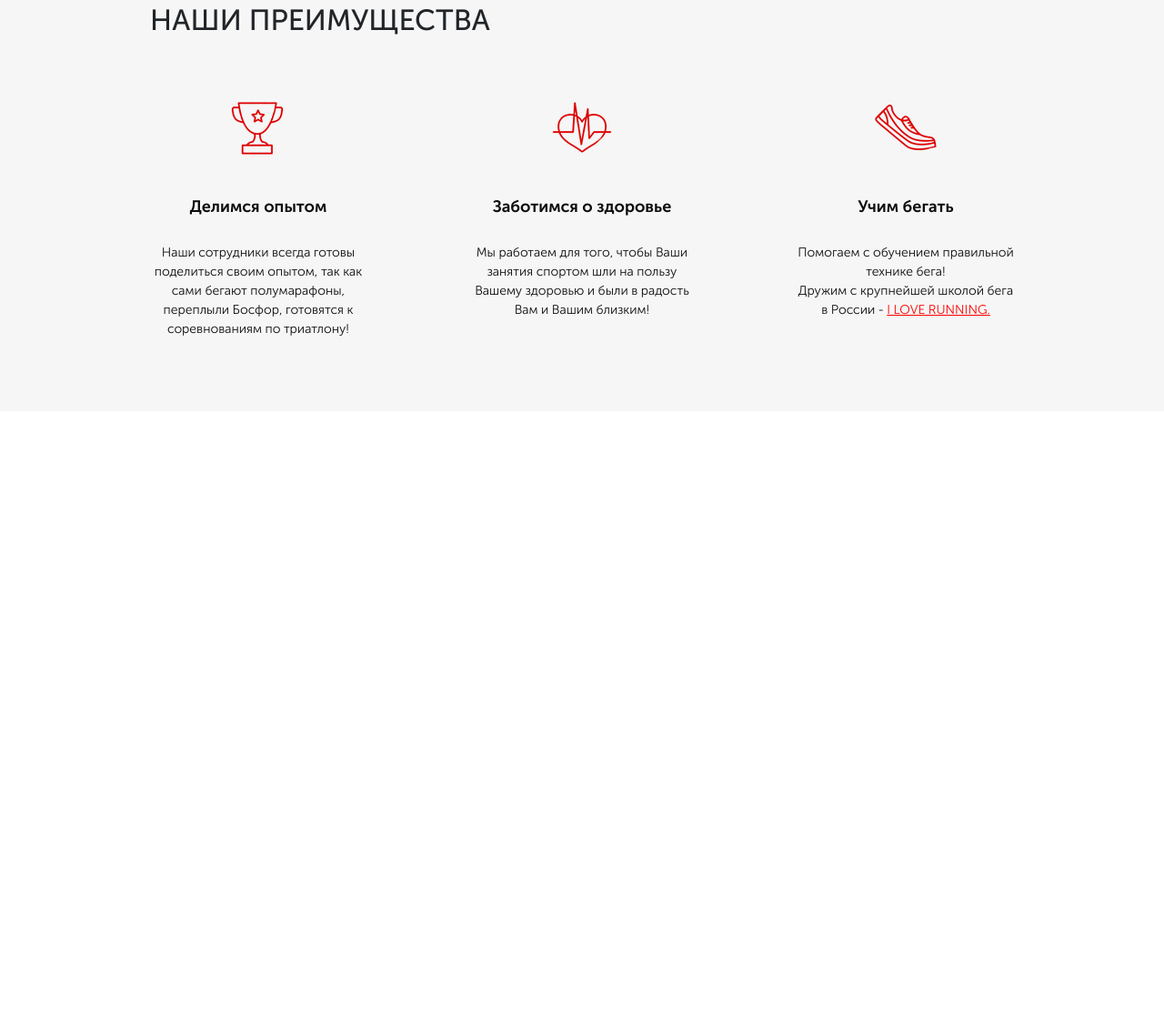
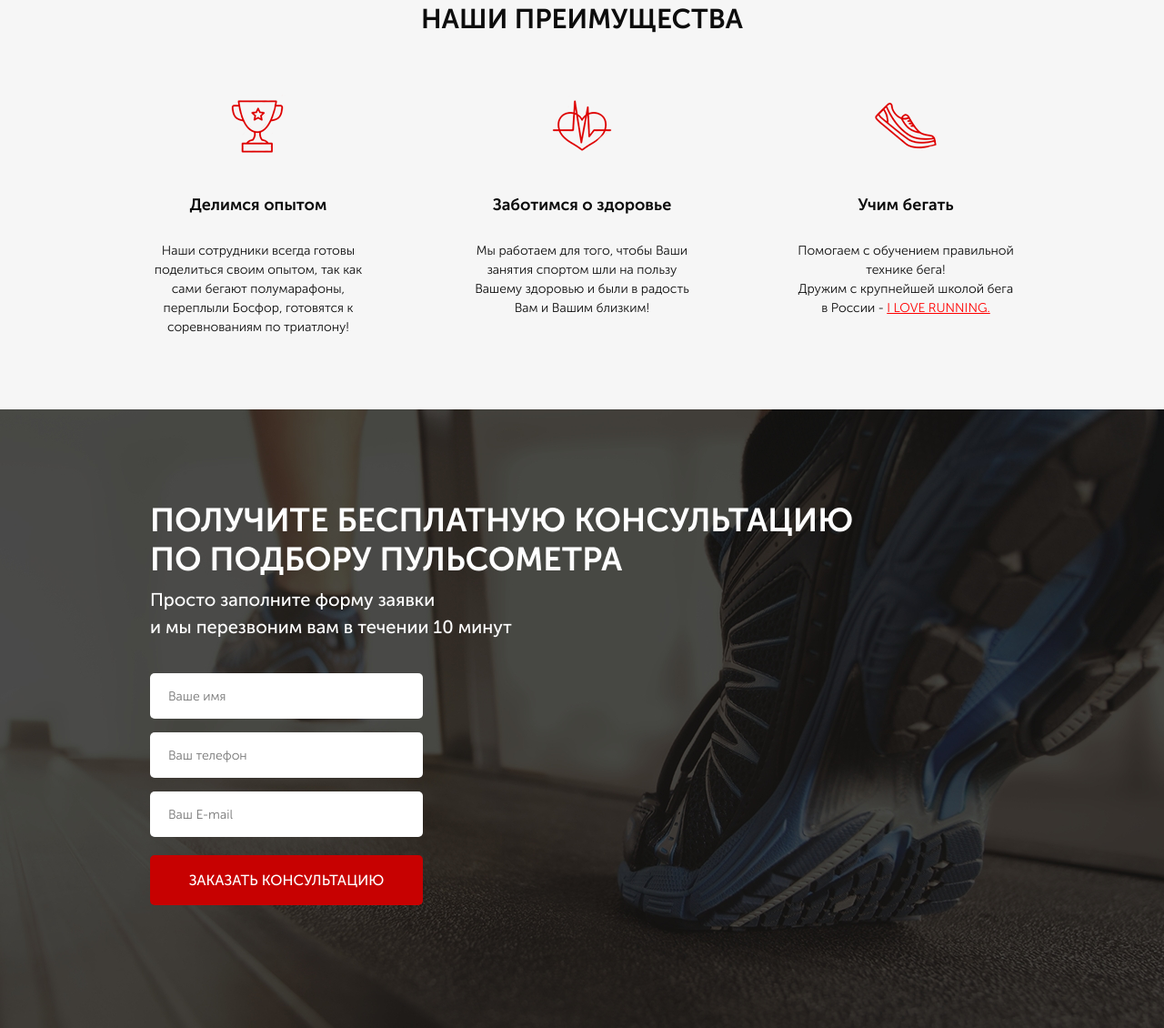
Before and after one commit to lavdovenko/Pulse, a website: page src/index.html in a window 1280 px wide. Shown: the part 780-1910 px from the top of the page at 91% size. Before the commit the page ends 1232 px from the top, so only its background shows below. Drawn offline with Linux system fonts and the light colour scheme.

Commit message:
add block form(Добавлен блок формы)

```diff
--- a/src/index.html
+++ b/src/index.html
@@ -80,6 +80,26 @@
 			</div>
 		</div>
 	</div>
+	<div class="consultation">
+		<div class="container">
+			<h2 class="title title--left">
+				Получите бесплатную консультацию<br>
+				по подбору пульсометра
+			</h2>
+			<div class="consultation__descr">
+				Просто заполните форму заявки<br>
+				и мы перезвоним вам в течении 10 минут
+			</div>
+			<form class="feed-form" action="#">
+				<input name="name" required placeholder="Ваше имя" type="text"> <!--placeholder текст-подсказка для элементов ввода -->
+				<input name="phone" required placeholder="Ваш телефон" type="number"> <!-- git -->
+				<input name="email" required placeholder="Ваш E-mail" type="email">
+
+				<button class="button button--submit">заказать консультацию</button>
+			</form>
+		</div>
+	</div>
+
 
 </body>
 </html>
--- a/src/sass/blocks/_butons.scss
+++ b/src/sass/blocks/_butons.scss
@@ -14,7 +14,7 @@
 		height: 50px;
 		font-size: 16px;
 	}
-	&_submit {
+	&--submit {
 		width: 100%;
 		height: 55px;
 		color: #ffffff;
--- /dev/null
+++ b/src/sass/blocks/_consultation.scss
@@ -0,0 +1,10 @@
+.consultation {
+	min-height: 680px;
+	padding: 100px 0 92px 0;
+	background: url('../img/consultation.jpg') center (center/cover) no-repeat;
+	&__descr {
+		color: #ffffff;
+		font-size: 20px;
+		font-weight: 500;
+	}
+}
--- /dev/null
+++ b/src/sass/blocks/_forms.scss
@@ -0,0 +1,20 @@
+.feed-form {
+	margin-top: 36px;
+	display: flex;
+	flex-direction: column;
+	width: 300px;
+	input {
+		height: 50px;
+		border-radius: 5px;
+		background-color: #ffffff;
+		margin-bottom: 15px;
+		border: none;
+		padding: 0 20px;
+		color: #4b4b4b;
+		font-size: 14px;
+		font-weight: 300;
+		&:nth-child(3) {
+			margin-bottom: 20px;
+		}
+	}
+}
--- /dev/null
+++ b/src/sass/blocks/_titles.scss
@@ -0,0 +1,12 @@
+.title {
+	color: #0d0d0d;
+	font-size: 30px;
+	font-weight: 700;
+	text-align: center;
+	text-transform: uppercase;
+	&--left {
+		color: #fff;
+		font-size: 36px;
+		text-align: left;
+	}
+}
--- a/src/sass/style.scss
+++ b/src/sass/style.scss
@@ -10,3 +10,6 @@
 @import 'blocks/header';
 @import 'blocks/butons';
 @import 'blocks/advantages';
+@import 'blocks/consultation';
+@import 'blocks/titles';
+@import 'blocks/forms';
```
Also changed, not shown: src/css/blocks/advantages.min.css (deleted), src/css/style.min.css, src/sass/blocks/_advantages.scss (renamed from src/sass/blocks/advantages.scss).
